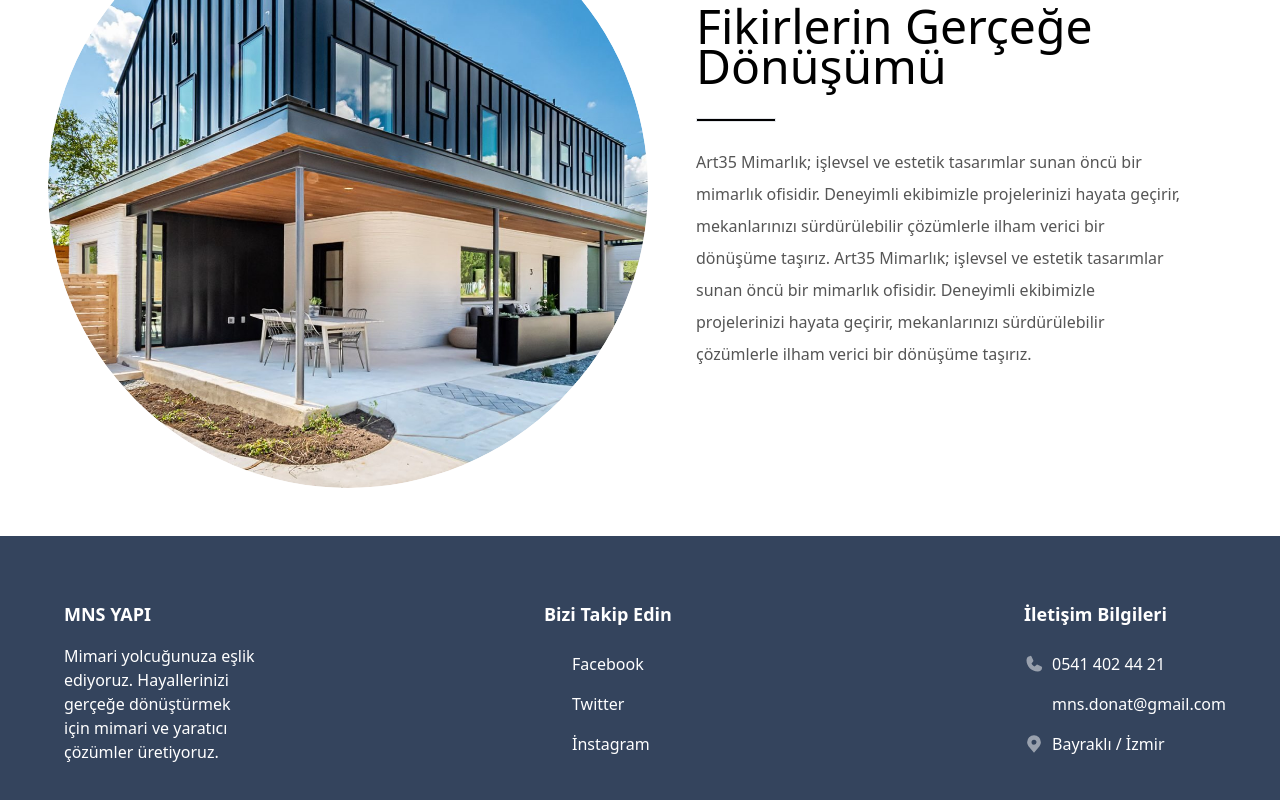
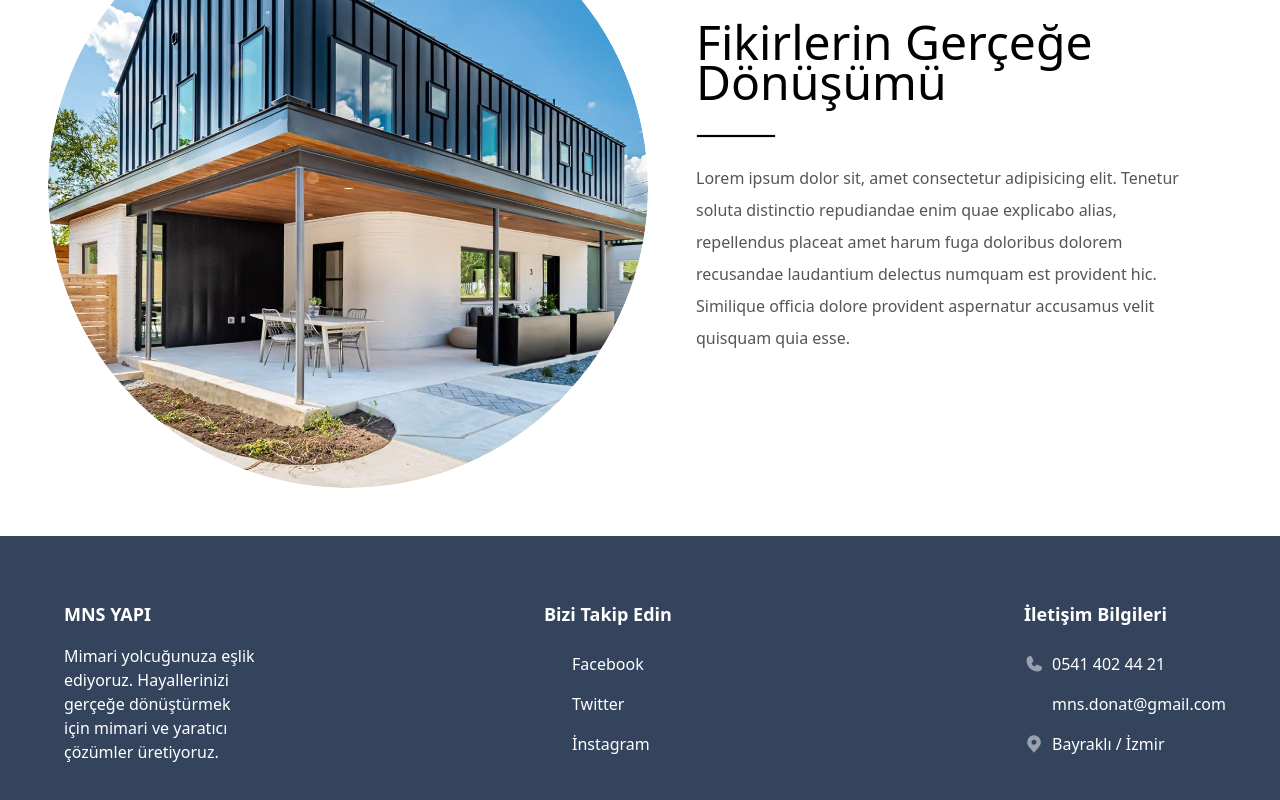
Before and after one commit to nermindonat/vue3-project, a Vue app: page / in a window 1280 px wide. Shown: the part 1024-1824 px from the top of the page. Built offline with nearby package versions, Linux system fonts and the light colour scheme; some icons are missing.

Commit message:
Code refactored.

```diff
--- a/src/views/Contact.vue
+++ b/src/views/Contact.vue
@@ -147,11 +147,10 @@ import { ref, onMounted } from "vue";
 import { useForm, useField } from "vee-validate";
 import axios from "axios";
 
-const isLoading = ref(false);
-
 const map = ref(null);
 const successMessage = ref(false);
 const errorMessage = ref(false);
+const isLoading = ref(false);
 
 const validationSchema = yup.object({
   nameSurname: yup.string().required("Ad ve Soyad alanı zorunludur"),
--- a/src/views/Information.vue
+++ b/src/views/Information.vue
@@ -17,13 +17,11 @@
       </h2>
       <div class="w-20 bg-black h-1 border mb-4 md:mb-6"></div>
       <p class="text-[#555555] leading-7 md:leading-8">
-        Art35 Mimarlık; işlevsel ve estetik tasarımlar sunan öncü bir mimarlık
-        ofisidir. Deneyimli ekibimizle projelerinizi hayata geçirir,
-        mekanlarınızı sürdürülebilir çözümlerle ilham verici bir dönüşüme
-        taşırız. Art35 Mimarlık; işlevsel ve estetik tasarımlar sunan öncü bir
-        mimarlık ofisidir. Deneyimli ekibimizle projelerinizi hayata geçirir,
-        mekanlarınızı sürdürülebilir çözümlerle ilham verici bir dönüşüme
-        taşırız.
+        Lorem ipsum dolor sit, amet consectetur adipisicing elit. Tenetur soluta
+        distinctio repudiandae enim quae explicabo alias, repellendus placeat
+        amet harum fuga doloribus dolorem recusandae laudantium delectus numquam
+        est provident hic. Similique officia dolore provident aspernatur
+        accusamus velit quisquam quia esse.
       </p>
     </div>
   </div>
```
